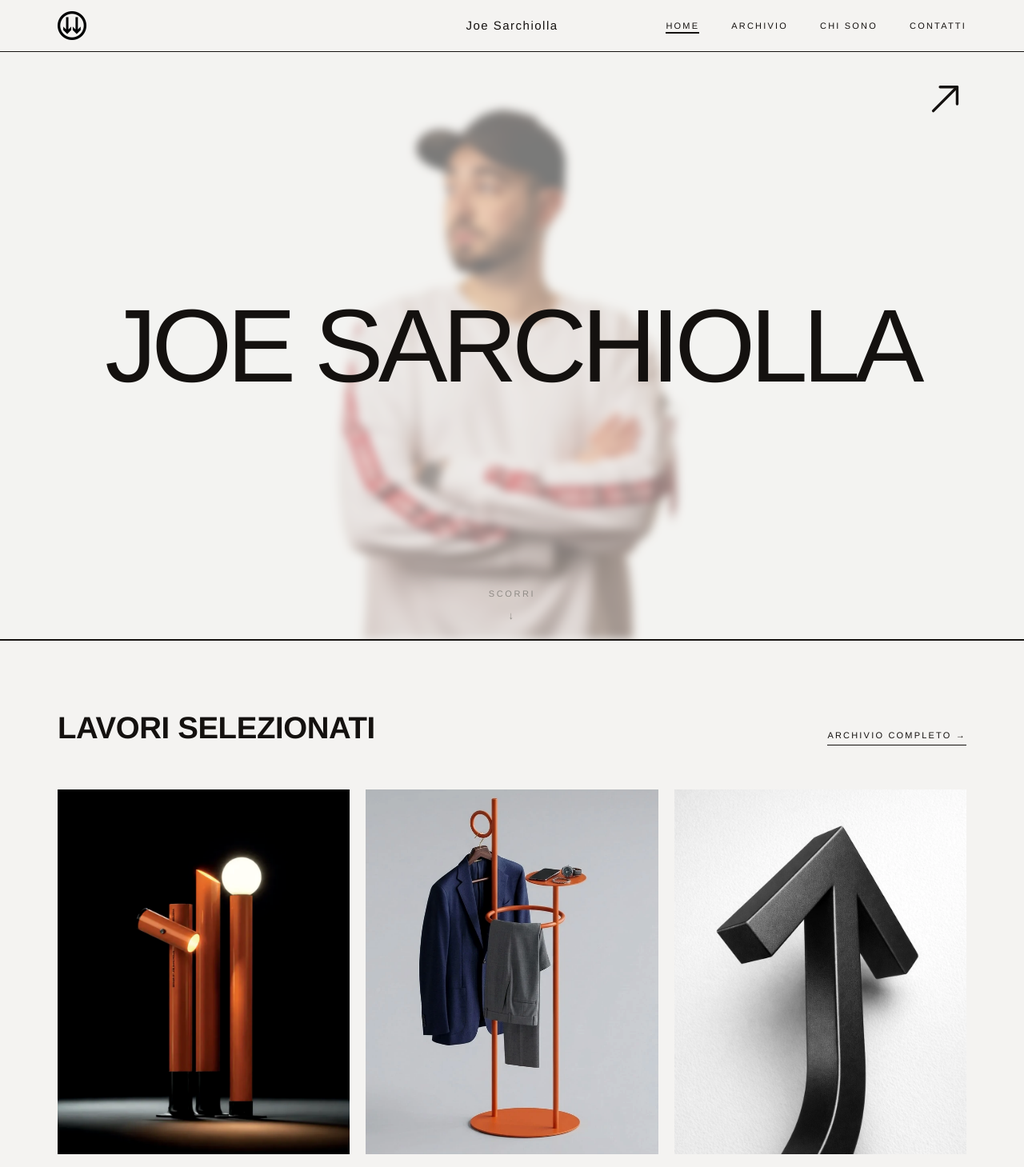
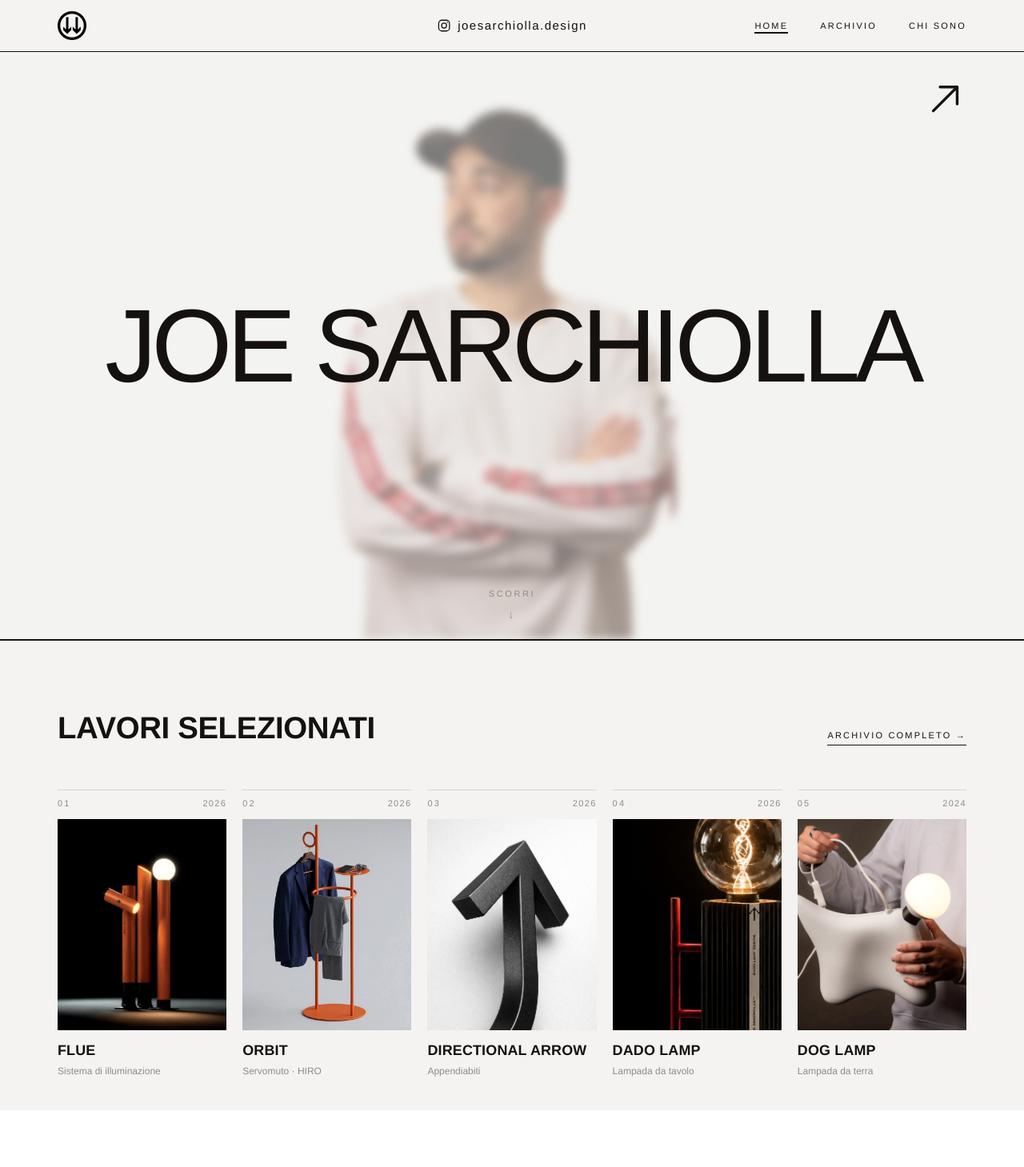
Before and after one commit to Omarone529/JoeDesign, a React (Vite) app: page / in a window 1280 px wide. Shown: the top 1459 px of the page at 80% size. Built offline with nearby package versions, Linux system fonts and the light colour scheme.

Commit message:
feat: optimizations

```diff
--- a/src/components/Navbar.jsx
+++ b/src/components/Navbar.jsx
@@ -1,5 +1,5 @@
 import { useEffect, useState } from 'react'
-import { scorrimento } from '../motion'
+import { profile } from '../data/siteData'
 import { Link } from '../router'
 
 const SOGLIA = 96 // px di scorrimento sotto i quali la barra resta comunque visibile
@@ -53,13 +53,12 @@ function useNavbarNascosta(route) {
  * scendere in fondo all'area cliccabile. È in assoluto e non occupa spazio nel
  * flusso: compare sulla pagina attiva e in hover, senza mai spostare il testo.
  */
-function NavLink({ to, active = false, onClick, className = '', children }) {
+function NavLink({ to, active = false, children }) {
   return (
     <Link
       to={to}
-      onClick={onClick}
       aria-current={active ? 'page' : undefined}
-      className={`group whitespace-nowrap py-2 text-[9px] uppercase tracking-[0.06em] text-ink transition-colors sm:text-[10px] sm:tracking-[0.14em] md:tracking-[0.16em] lg:text-[11px] lg:tracking-[0.2em] ${className}`}
+      className="group whitespace-nowrap py-2 text-[9px] uppercase tracking-[0.06em] text-ink transition-colors sm:text-[10px] sm:tracking-[0.14em] md:tracking-[0.16em] lg:text-[11px] lg:tracking-[0.2em]"
     >
       <span className="relative">
         {children}
@@ -84,27 +83,13 @@ export default function Navbar({ route }) {
   const [nascosta, setNascosta] = useNavbarNascosta(name)
 
   /*
-   * "Contatti" non è una rotta: i recapiti stanno nel footer, presente su ogni
-   * pagina, quindi la voce è un'ancora interna. Il salto è gestito a mano per
-   * rispettare la preferenza sulle animazioni e per portare il focus nel
-   * footer; l'href resta valido per il tasto centrale e il "copia indirizzo".
+   * Solo le tre rotte del sito: i recapiti stanno in fondo a ogni pagina, nel
+   * footer, e non hanno più una voce qui.
    */
-  const vaiAiContatti = (e) => {
-    const contatti = document.getElementById('contatti')
-    if (!contatti) return // senza footer in pagina resta il salto nativo
-    e.preventDefault()
-    contatti.scrollIntoView({ behavior: scorrimento(), block: 'start' })
-    contatti.focus({ preventScroll: true })
-  }
-
   const links = [
     { label: 'Home', to: '/', active: name === 'home' },
     { label: 'Archivio', to: '/archivio', active: name === 'archive' || name === 'project' },
     { label: 'Chi sono', to: '/chi-sono', active: name === 'about' },
-    // Sotto i 640px le quattro voci più il nome escono dalla barra e
-    // spingerebbero la pagina in scorrimento orizzontale: lì la voce sparisce,
-    // e i recapiti restano comunque in fondo alla pagina.
-    { label: 'Contatti', to: '#contatti', onClick: vaiAiContatti, className: 'hidden sm:block' },
   ]
 
   return (
@@ -126,23 +111,34 @@ export default function Navbar({ route }) {
           />
         </Link>
 
-        {/* Centrato sulla pagina solo da md: sotto, logo + nome + tre voci non
-            entrano nella metà utile, quindi il nome resta in linea nel flusso
+        {/* Al posto del nome, il profilo Instagram: marchio e nome utente, che
+            è il recapito pubblico di Joe. Tiene il posto che aveva il nome —
+            centrato sulla pagina da md in su; sotto, logo + profilo + tre voci
+            non entrano nella metà utile, quindi resta in linea nel flusso
             (spinto dal justify-between) invece di finire sotto le voci. */}
-        <span className="pointer-events-none shrink-0 whitespace-nowrap text-[11px] font-normal tracking-[0.04em] sm:text-[13px] sm:tracking-[0.06em] md:absolute md:left-1/2 md:-translate-x-1/2 lg:text-[15px] lg:tracking-[0.1em]">
-          Joe Sarchiolla
-        </span>
+        <a
+          href={profile.instagram}
+          target="_blank"
+          rel="noopener noreferrer"
+          aria-label={`${profile.handle} su Instagram`}
+          className="group flex shrink-0 items-center gap-1.5 whitespace-nowrap text-[10px] font-normal tracking-[0.04em] sm:gap-2 sm:text-[13px] sm:tracking-[0.06em] md:absolute md:left-1/2 md:-translate-x-1/2 lg:text-[15px] lg:tracking-[0.1em]"
+        >
+          <LogoInstagram className="h-[13px] w-[13px] shrink-0 sm:h-4 sm:w-4 lg:h-[18px] lg:w-[18px]" />
+          <span className="relative">
+            {profile.handle}
+            {/* Stessa sottolineatura delle voci di navigazione, ancorata al
+                testo: compare in hover senza spostare nulla. */}
+            <span
+              aria-hidden="true"
+              className="pointer-events-none absolute inset-x-0 -bottom-1 h-0.5 origin-left scale-x-0 bg-ink transition-transform duration-300 ease-[cubic-bezier(.2,.7,.2,1)] group-hover:scale-x-100"
+            />
+          </span>
+        </a>
 
         {/* Navigazione */}
         <nav className="flex shrink-0 items-center gap-2 sm:gap-5 md:gap-6 lg:gap-10">
           {links.map((l) => (
-            <NavLink
-              key={l.label}
-              to={l.to}
-              active={l.active}
-              onClick={l.onClick}
-              className={l.className}
-            >
+            <NavLink key={l.label} to={l.to} active={l.active}>
               {l.label}
             </NavLink>
           ))}
@@ -151,3 +147,28 @@ export default function Navbar({ route }) {
     </header>
   )
 }
+
+/*
+ * Marchio Instagram disegnato al tratto, come la freccia obliqua della hero:
+ * il quadrato con gli angoli tondi, l'obiettivo e il puntino in alto a destra.
+ * Tratto in `currentColor`, quindi segue il colore del testo accanto, e spessore
+ * leggero perché alle misure della barra (13–18px) un tratto pieno annerirebbe
+ * il segno. Decorativo: il nome utente di fianco dice già dove porta.
+ */
+function LogoInstagram({ className = '' }) {
+  return (
+    <svg
+      viewBox="0 0 24 24"
+      className={className}
+      fill="none"
+      stroke="currentColor"
+      strokeWidth="1.7"
+      aria-hidden="true"
+      focusable="false"
+    >
+      <rect x="3" y="3" width="18" height="18" rx="5.4" />
+      <circle cx="12" cy="12" r="4.1" />
+      <circle cx="17.3" cy="6.7" r="1.1" fill="currentColor" stroke="none" />
+    </svg>
+  )
+}
--- a/src/components/home/SelectedWorks.jsx
+++ b/src/components/home/SelectedWorks.jsx
@@ -2,8 +2,12 @@ import { focusItems } from '../../data/siteData'
 import { Link } from '../../router'
 
 /*
- * "Lavori selezionati" - griglia delle schede in evidenza (la selezione è
- * `focusSlugs` in siteData). Mobile-first: 1 colonna → 2 (sm) → 3 (lg).
+ * "Lavori selezionati" - i cinque progetti focus del portfolio 2026, nello
+ * stesso ordine e numerati come lì, da 01 a 05 (la selezione è `focusSlugs` in
+ * siteData). Mobile-first: 1 colonna → 2 (sm) → 3 (md) → 5 (lg), cioè in fila
+ * su schermo largo, come l'indice del portfolio. Sotto i 1024px l'ultima riga
+ * resta spaiata: è la stessa griglia dell'archivio, dove i resti lasciano un
+ * vuoto in fondo invece di allargare una scheda.
  * L'immagine ha un delicato zoom in hover; ogni scheda apre /progetto/<slug>.
  * La linea di separazione dalla hero la disegna la hero stessa (bordo inferiore),
  * dove chiude la foto; qui punta la sua freccia "Scorri".
@@ -26,10 +30,20 @@ export default function SelectedWorks() {
         </Link>
       </div>
 
-      <div className="grid grid-cols-1 gap-3 sm:grid-cols-2 lg:grid-cols-3 lg:gap-5">
+      <div className="grid grid-cols-1 gap-3 sm:grid-cols-2 md:grid-cols-3 lg:grid-cols-5 lg:gap-5">
         {focusItems.map((p, i) => (
           <Link key={p.slug} to={`/progetto/${p.slug}`} className="group block cursor-pointer">
             <article>
+              {/* Numero e anno sopra la foto, divisi da un filetto: la
+                  numerazione del portfolio, nella riga a filetti del sito. */}
+              <div className="mb-3 flex items-baseline justify-between gap-3 border-t border-line pt-2">
+                <span className="text-[11px] tracking-[0.2em] text-muted">
+                  {String(i + 1).padStart(2, '0')}
+                </span>
+                <span className="whitespace-nowrap text-[11px] tracking-[0.12em] text-muted">
+                  {p.year}
+                </span>
+              </div>
               <div className="aspect-[4/5] overflow-hidden bg-placeholder">
                 {/* La prima riga è già in viewport dopo il masthead: caricarla
                     pigramente ne ritarderebbe la richiesta */}
@@ -42,16 +56,11 @@ export default function SelectedWorks() {
                   className="h-full w-full object-cover contrast-[1.02] transition-transform duration-[800ms] ease-[cubic-bezier(.2,.7,.2,1)] group-hover:scale-105"
                 />
               </div>
-              <div className="mt-3 flex items-baseline justify-between gap-3">
-                <div>
-                  <div className="text-[clamp(15px,1.4vw,19px)] font-bold tracking-[0.01em]">
-                    {p.title}
-                  </div>
-                  <div className="mt-[3px] text-[12px] text-muted">{p.cat}</div>
+              <div className="mt-3">
+                <div className="text-[clamp(15px,1.4vw,19px)] font-bold tracking-[0.01em]">
+                  {p.title}
                 </div>
-                <div className="whitespace-nowrap text-[11px] tracking-[0.12em] text-muted">
-                  {p.year}
-                </div>
+                <div className="mt-[3px] text-[12px] text-muted">{p.cat}</div>
               </div>
             </article>
           </Link>
--- a/src/data/siteData.js
+++ b/src/data/siteData.js
@@ -431,10 +431,14 @@ export function projectImages(item) {
 /*
  * "Lavori selezionati" in homepage: la selezione è solo l'elenco di slug qui
  * sotto, il resto della scheda viene dall'archivio per non duplicare i dati.
- * Tenere un multiplo di 3: la griglia arriva a 3 colonne e i resti lasciano
- * buchi in fondo. Uno slug inesistente interrompe la build.
+ * Uno slug inesistente interrompe la build.
+ *
+ * Sono i cinque progetti focus del portfolio 2026 (la pagina "5 PROGETTI
+ * FOCUS"), nello stesso ordine e con la stessa numerazione, che la home mostra
+ * da 01 a 05. Cambiando questo elenco cambia anche la numerazione: è l'indice
+ * della posizione, non un dato a parte.
  */
-const focusSlugs = ['flue', 'orbit', 'directional-arrow', 'dado-lamp', 'zeta-3', 'dog-lamp']
+const focusSlugs = ['flue', 'orbit', 'directional-arrow', 'dado-lamp', 'dog-lamp']
 
 export const focusItems = focusSlugs.map((slug) => {
   const item = progetti.find((p) => p.slug === slug)
```
